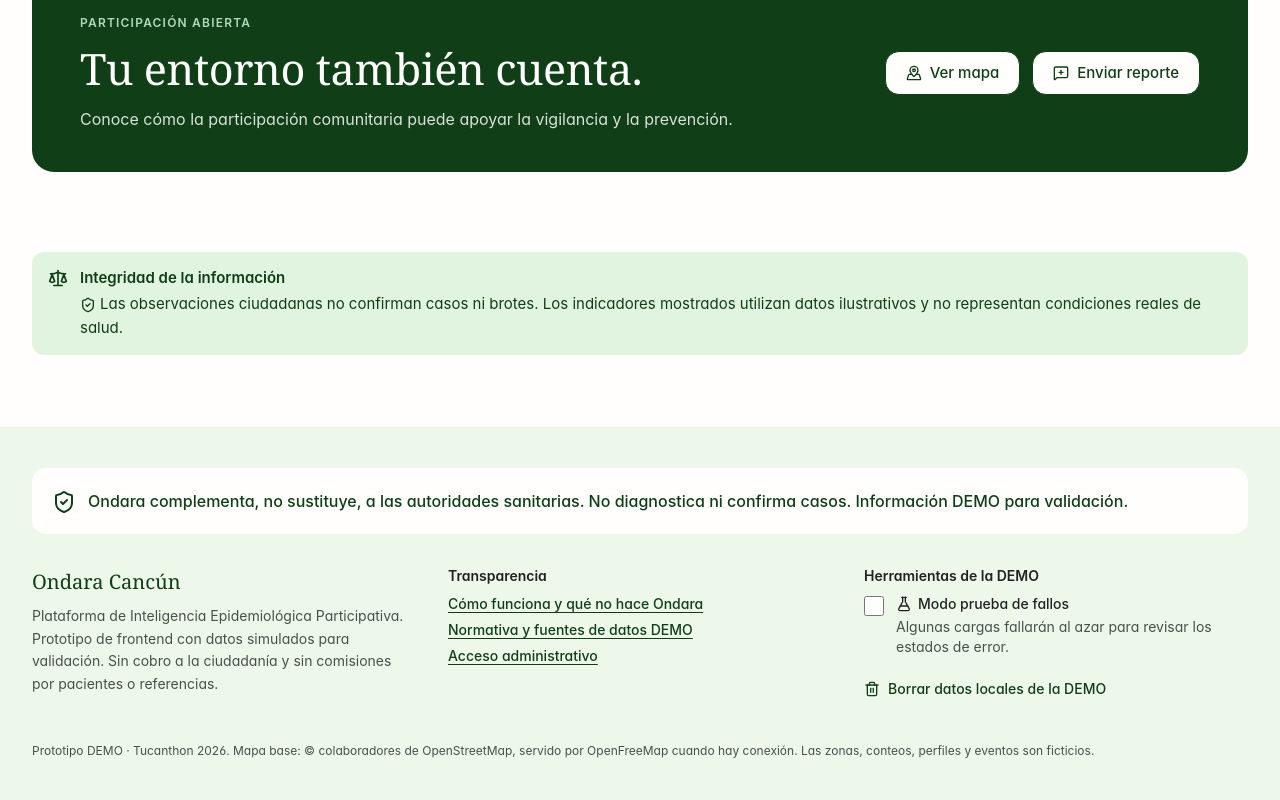
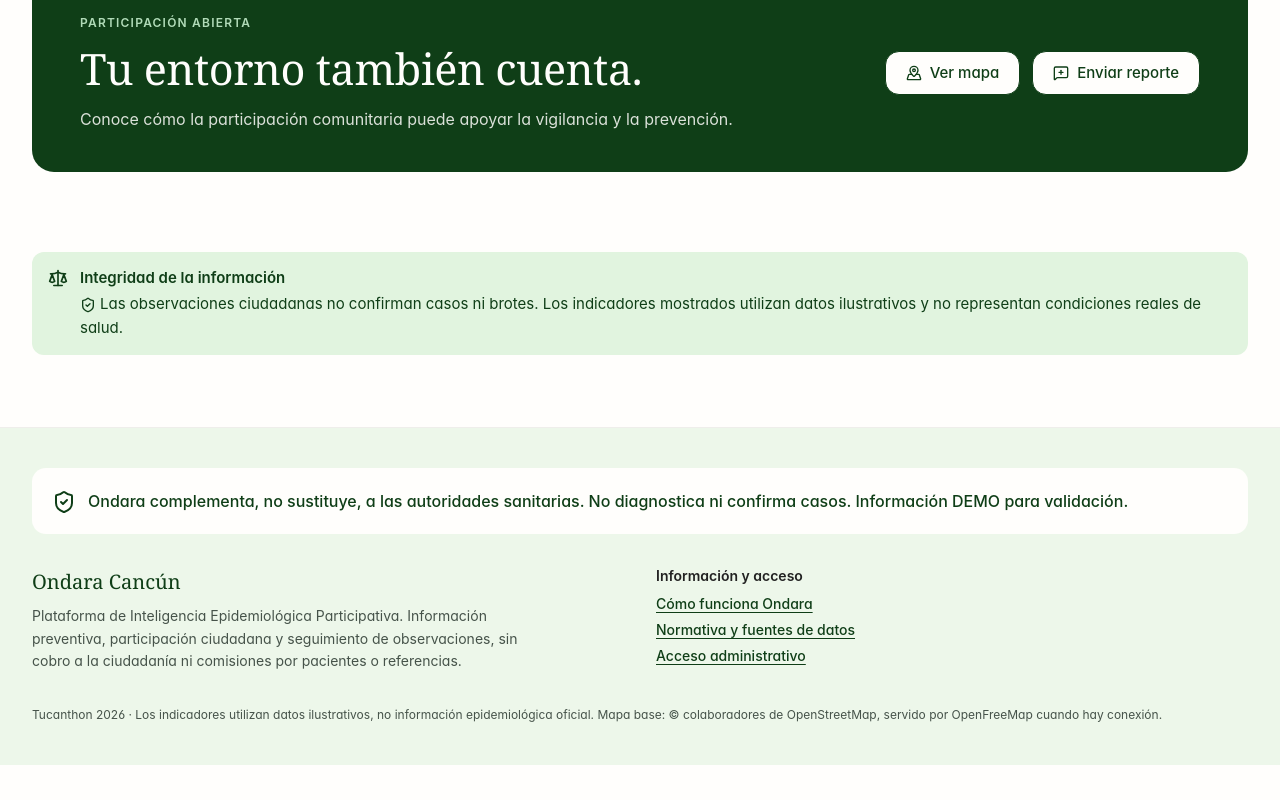
Before and after one commit to FranCiscoK18/TucanthonV3, a React (Vite) app: page / in a window 1280 px wide. Shown: the part 2741-3541 px from the top of the page. After the commit the page ends 3506 px from the top, so only its background shows below. Built offline with nearby package versions, Linux system fonts and the light colour scheme.

Commit message:
style: simplificar pie de pagina para presentacion

```diff
--- a/src/components/layout/Footer.tsx
+++ b/src/components/layout/Footer.tsx
@@ -1,116 +1,40 @@
-import { FlaskConical, ShieldCheck, Trash2 } from 'lucide-react';
-import { useState, useSyncExternalStore } from 'react';
+import { ShieldCheck } from 'lucide-react';
 import { Link } from 'react-router';
 import { TEXTS } from '../../config/texts';
-import { getServiceConfig, setTestMode, subscribeServiceConfig } from '../../services/config';
-import { clearDemoStorage } from '../../services/storage';
-import { Button } from '../ui/Button';
-import { Dialog } from '../ui/Dialog';
-
-function useTestMode(): boolean {
-  return useSyncExternalStore(
-    (listener) => subscribeServiceConfig(listener),
-    () => getServiceConfig().testMode,
-  );
-}
 
 export function Footer() {
-  const testMode = useTestMode();
-  const [confirmOpen, setConfirmOpen] = useState(false);
-
   return (
     <footer className="mt-auto border-t border-border-mist bg-keylime-wash/60 pb-24 lg:pb-0">
       <div className="mx-auto max-w-[1400px] px-4 py-10 sm:px-6 lg:px-8">
-        <div className="flex gap-3 rounded-card bg-cream-paper p-5" role="note" aria-label="Aviso permanente">
+        <div className="flex gap-3 rounded-card bg-cream-paper p-5" role="note" aria-label="Aviso de salud">
           <ShieldCheck className="mt-0.5 size-6 shrink-0 text-forest-ink" aria-hidden="true" />
           <p className="text-[1rem] font-medium leading-relaxed text-forest-ink">{TEXTS.footerNotice}</p>
         </div>
 
-        <div className="mt-8 grid grid-cols-1 gap-8 md:grid-cols-3">
+        <div className="mt-8 grid grid-cols-1 gap-8 md:grid-cols-2">
           <div>
             <p className="font-serif text-[1.25rem] text-forest-ink">Ondara Cancún</p>
-            <p className="mt-2 text-sm leading-relaxed text-muted">
-              Plataforma de Inteligencia Epidemiológica Participativa. Prototipo de frontend con datos simulados para validación.
-              Sin cobro a la ciudadanía y sin comisiones por pacientes o referencias.
+            <p className="mt-2 max-w-lg text-sm leading-relaxed text-muted">
+              Plataforma de Inteligencia Epidemiológica Participativa. Información preventiva,
+              participación ciudadana y seguimiento de observaciones, sin cobro a la ciudadanía
+              ni comisiones por pacientes o referencias.
             </p>
           </div>
           <nav aria-label="Enlaces del pie de página">
-            <p className="text-sm font-semibold text-charcoal">Transparencia</p>
+            <p className="text-sm font-semibold text-charcoal">Información y acceso</p>
             <ul className="mt-2 space-y-1.5 text-sm">
-              <li>
-                <Link className="link" to="/como-funciona">
-                  Cómo funciona y qué no hace Ondara
-                </Link>
-              </li>
-              <li>
-                <Link className="link" to="/normativa">
-                  Normativa y fuentes de datos DEMO
-                </Link>
-              </li>
-              <li>
-                <Link className="link" to="/acceso">
-                  Acceso administrativo
-                </Link>
-              </li>
+              <li><Link className="link" to="/como-funciona">Cómo funciona Ondara</Link></li>
+              <li><Link className="link" to="/normativa">Normativa y fuentes de datos</Link></li>
+              <li><Link className="link" to="/acceso">Acceso administrativo</Link></li>
             </ul>
           </nav>
-          <div>
-            <p className="text-sm font-semibold text-charcoal">Herramientas de la DEMO</p>
-            <div className="mt-2 space-y-3">
-              <label className="flex cursor-pointer items-start gap-3 text-sm">
-                <input
-                  type="checkbox"
-                  role="switch"
-                  checked={testMode}
-                  onChange={(event) => setTestMode(event.target.checked)}
-                  className="mt-0.5 size-5 shrink-0 accent-forest-ink"
-                  aria-describedby="modo-prueba-ayuda"
-                />
-                <span>
-                  <span className="inline-flex items-center gap-1.5 font-medium">
-                    <FlaskConical className="size-4" aria-hidden="true" /> Modo prueba de fallos
-                  </span>
-                  <span id="modo-prueba-ayuda" className="block text-muted">
-                    Algunas cargas fallarán al azar para revisar los estados de error.
-                  </span>
-                </span>
-              </label>
-              <Button variant="ghost" size="sm" icon={Trash2} onClick={() => setConfirmOpen(true)} className="-ml-3.5">
-                Borrar datos locales de la DEMO
-              </Button>
-            </div>
-          </div>
         </div>
 
         <p className="mt-8 text-xs leading-relaxed text-muted">
-          Prototipo DEMO · Tucanthon 2026. Mapa base: © colaboradores de OpenStreetMap, servido por OpenFreeMap cuando hay
-          conexión. Las zonas, conteos, perfiles y eventos son ficticios.
+          Tucanthon 2026 · Los indicadores utilizan datos ilustrativos, no información epidemiológica oficial.
+          Mapa base: © colaboradores de OpenStreetMap, servido por OpenFreeMap cuando hay conexión.
         </p>
       </div>
-
-      <Dialog
-        open={confirmOpen}
-        onClose={() => setConfirmOpen(false)}
-        title="¿Borrar los datos locales de la DEMO?"
-        description="Se eliminarán de este navegador la sesión mock, tus reportes y la bitácora simulada. No afecta a nadie más."
-        footer={
-          <>
-            <Button variant="secondary" onClick={() => setConfirmOpen(false)}>
-              Cancelar
-            </Button>
-            <Button
-              variant="danger"
-              icon={Trash2}
-              onClick={() => {
-                clearDemoStorage();
-                window.location.assign('/');
-              }}
-            >
-              Borrar y reiniciar
-            </Button>
-          </>
-        }
-      />
     </footer>
   );
 }
```
